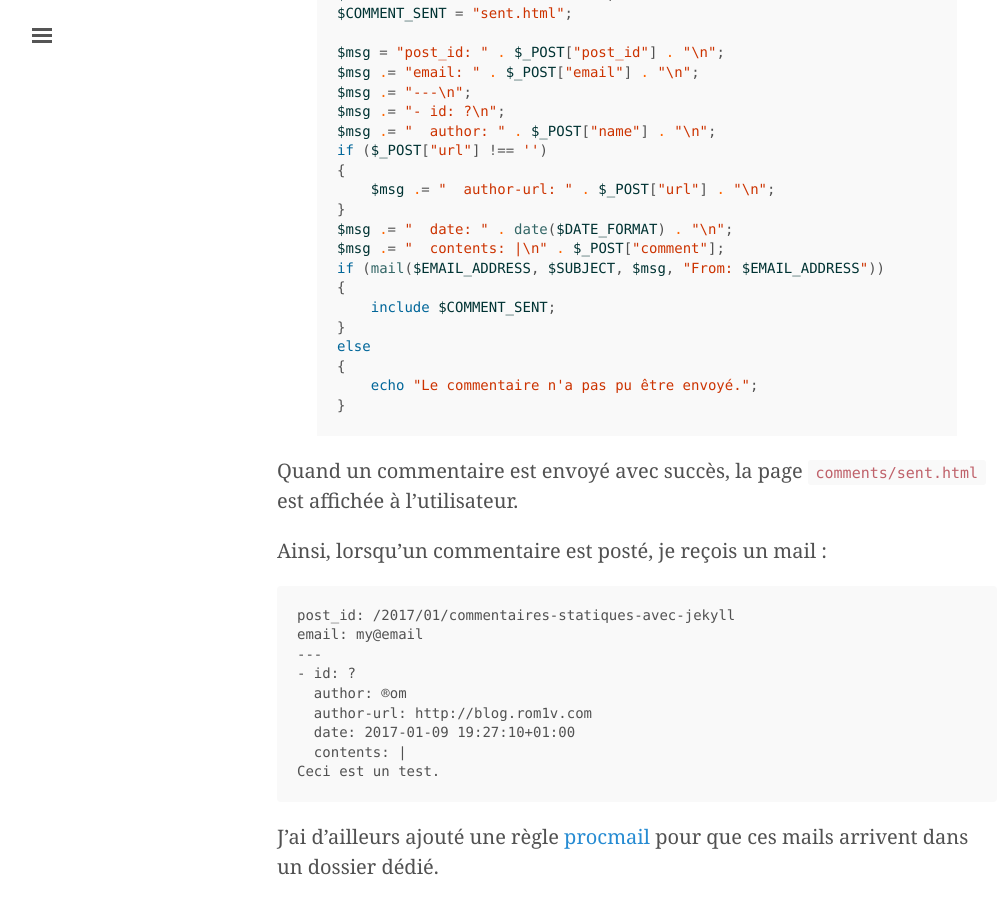
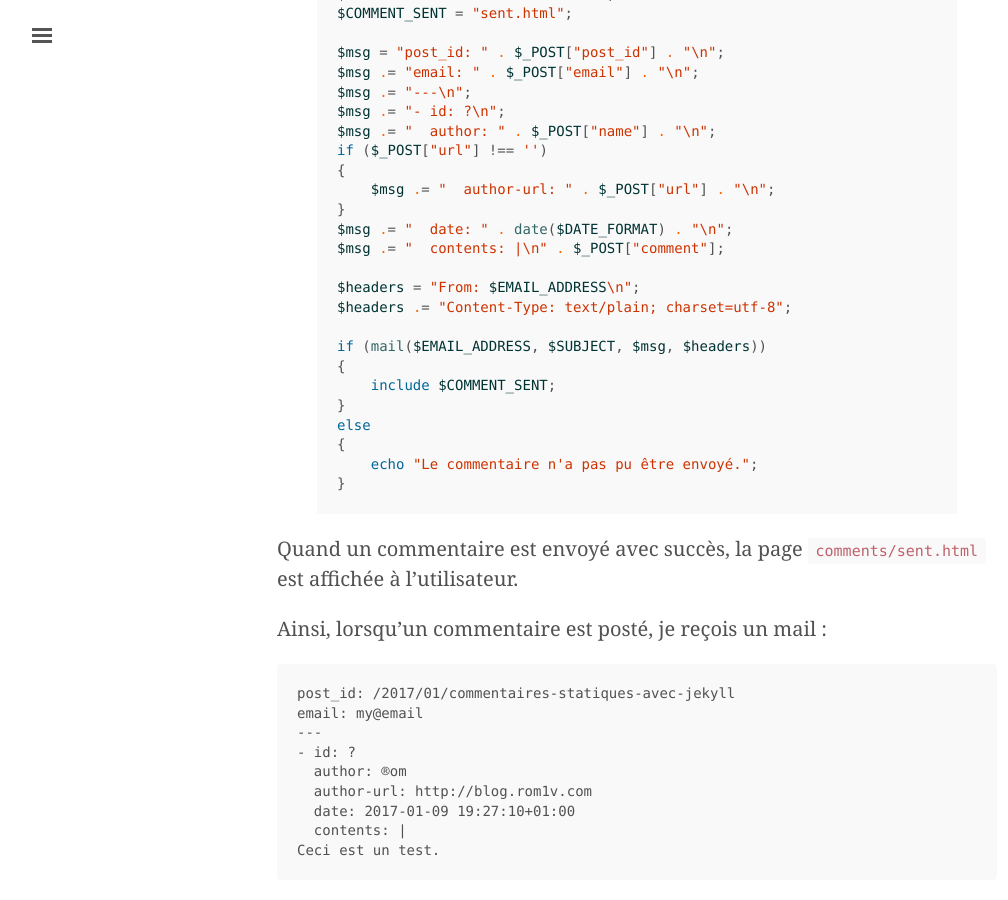
Before and after one commit to rom1v/blog.rom1v.com, a Jekyll site: the page built from _posts/2017-01-09-commentaires-statiques-avec-jekyll.md, in a window 1280 px wide and 900 px high, scrolled down 5755 px. Shown: the whole window, without its empty margins (3-1011 px from the left). Built offline with Jekyll 4.4.1, drawn with Linux system fonts in a browser that asks for light colours.

Commit message:
Send e-mails with content-type specified
Specify content-type in mail headers.

```diff
--- a/_posts/2017-01-09-commentaires-statiques-avec-jekyll.md
+++ b/_posts/2017-01-09-commentaires-statiques-avec-jekyll.md
@@ -280,7 +280,11 @@ if ($_POST["url"] !== '')
 }
 $msg .= "  date: " . date($DATE_FORMAT) . "\n";
 $msg .= "  contents: |\n" . $_POST["comment"];
-if (mail($EMAIL_ADDRESS, $SUBJECT, $msg, "From: $EMAIL_ADDRESS"))
+
+$headers = "From: $EMAIL_ADDRESS\n";
+$headers .= "Content-Type: text/plain; charset=utf-8";
+
+if (mail($EMAIL_ADDRESS, $SUBJECT, $msg, $headers))
 {
     include $COMMENT_SENT;
 }
```
Also changed, not shown: 1 other file.
